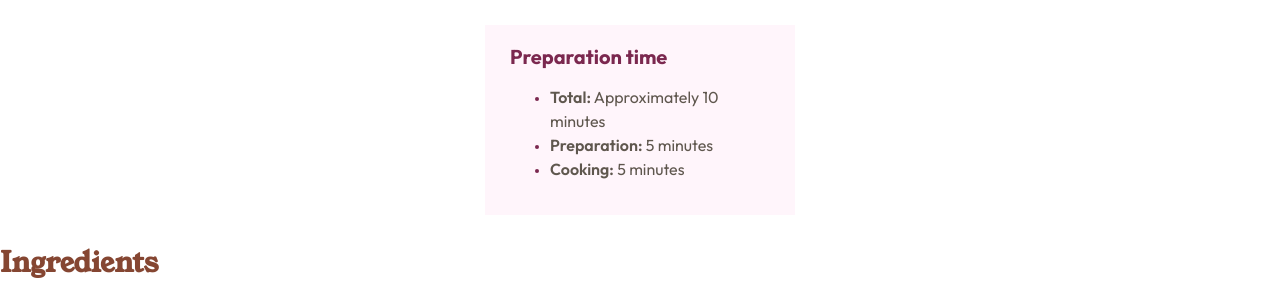
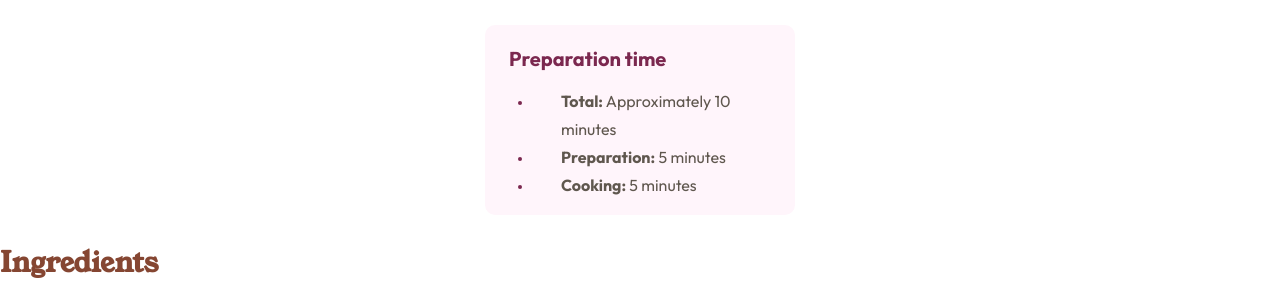
Before and after one commit to Negligence/recipe-page, a website: page index.html in a window 1280 px wide. Shown: the part 443-738 px from the top of the page. Drawn offline with Linux system fonts and the light colour scheme.

Commit message:
Finally finished hero section

```diff
--- a/source/sass/styles.scss
+++ b/source/sass/styles.scss
@@ -102,6 +102,8 @@ footer {
 /* #endregion Defaults */
 
 /* #region Mobile Styling */
+
+/* #region Hero */
 #hero {
   display: grid;
   place-items: center;
@@ -135,7 +137,9 @@ footer {
     background-color: var(--dark-raspberry-bg);
     width: rem(310px);
     height: rem(190px);
-    padding: rem(25px);
+    border-radius: rem(10px);
+    padding-inline: rem(24px);
+    padding-block-start: rem(20px);
     display: grid;
     place-content: center;
 
@@ -145,12 +149,12 @@ footer {
     }
 
     ul {
-      // padding-inline-start: 60px;
+      padding-inline-start: rem(24px);
     }
 
     li {
-      line-height: 1.5rem;
-      // margin-inline-start: 30px;
+      line-height: 1.75rem;
+      padding-inline-start: rem(28px);
     }
 
     li::marker {
@@ -159,11 +163,11 @@ footer {
     }
 
     b {
-      font-weight: var(--fw-semi-bold);
+      font-weight: var(--fw-bold);
     }
   }
-
 }
+/* #enregion Hero */
 
 /* #endregion Mobile Styling */
 
```
Also changed, not shown: assets/css/styles.css, source/assets/css/styles.css.
